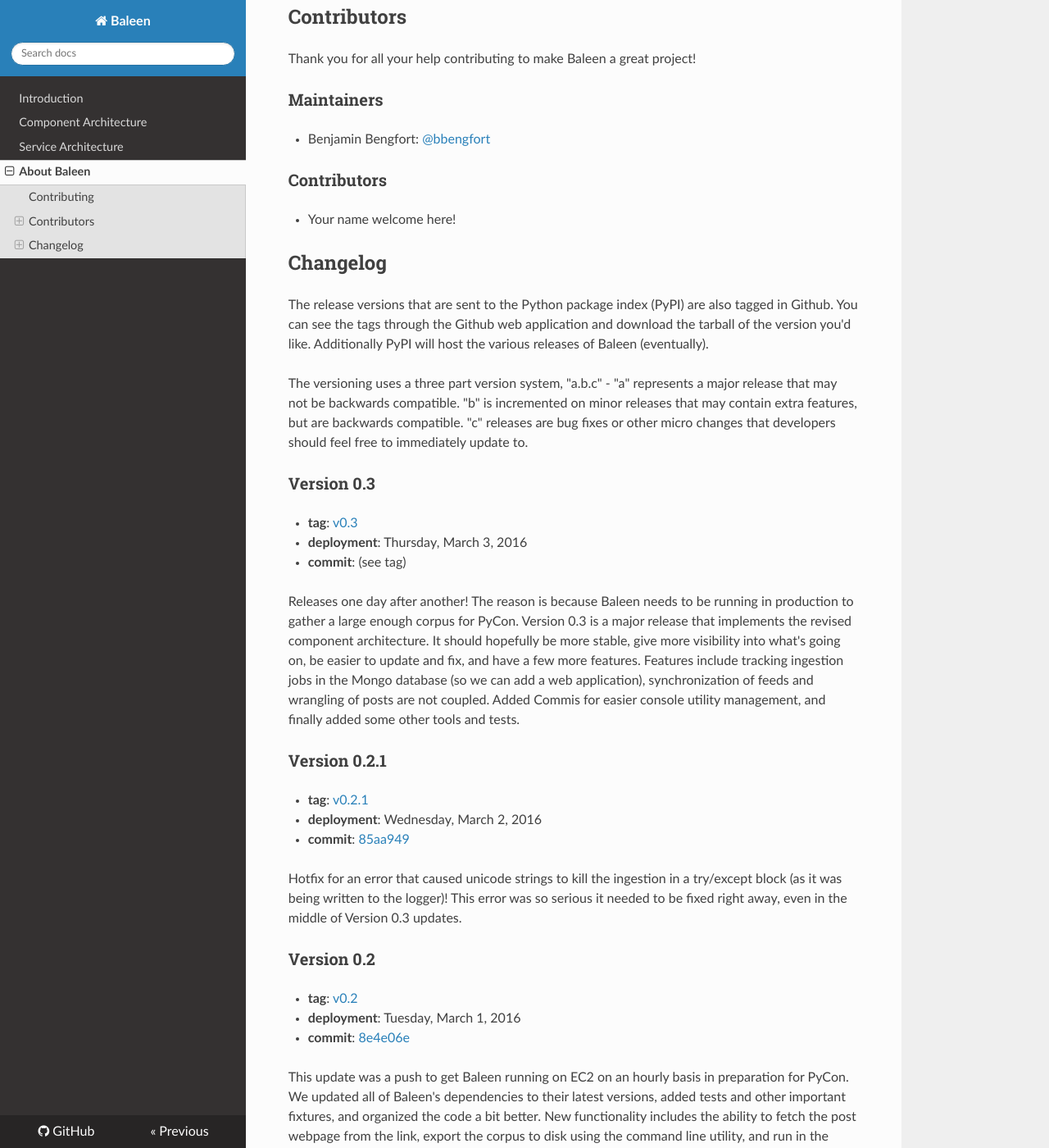
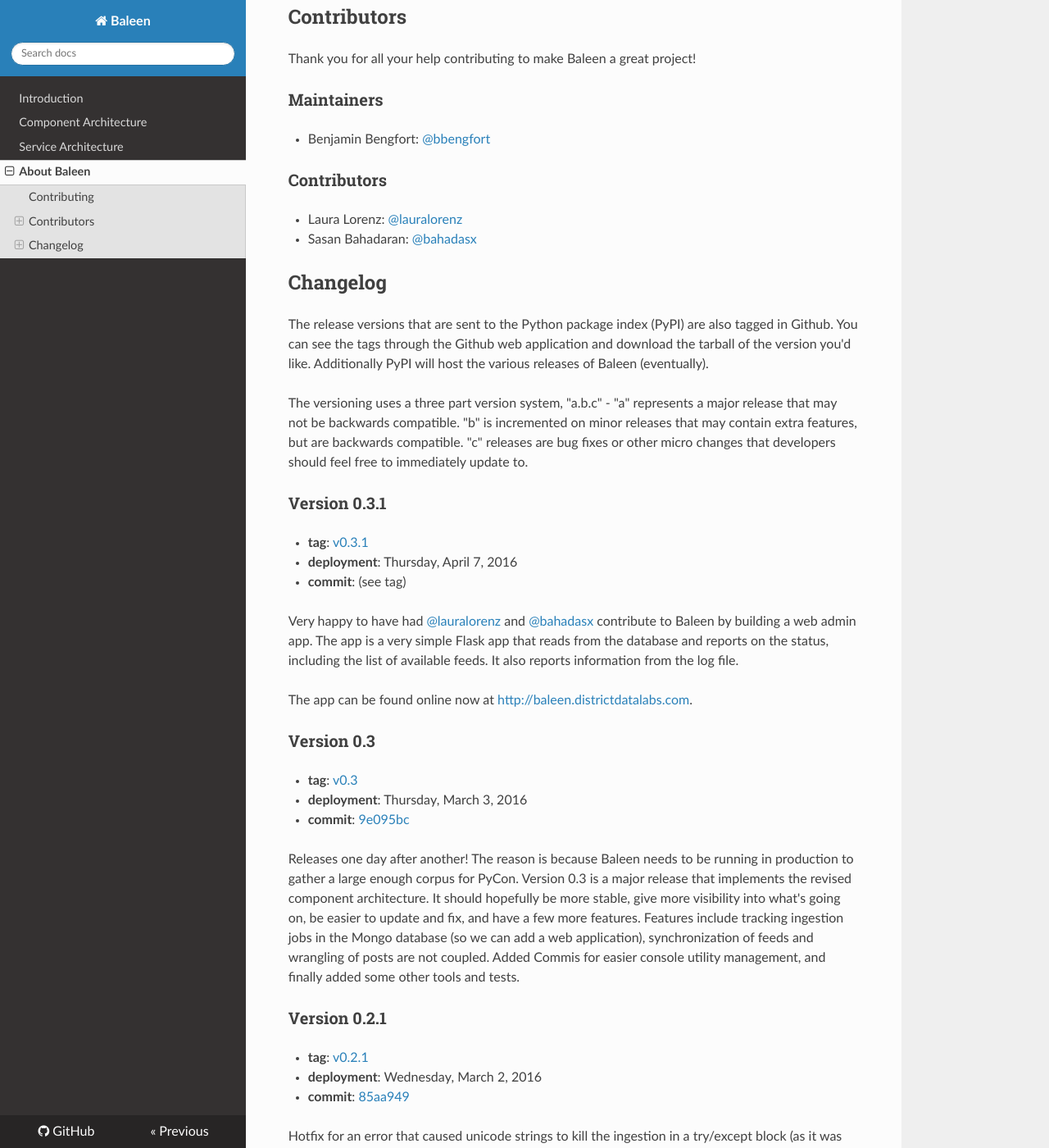
Before and after one commit to DistrictDataLabs/baleen, an MkDocs documentation site: the page built from docs/about.md, in a window 1280 px wide and 1400 px high, scrolled down 1056 px. Shown: the whole window at 82% size. Built offline with MkDocs 1.6.1, drawn with Linux system fonts in a browser that asks for light colours; nearby versions of some CDN libraries; old or Windows-style settings are respelled for this version of MkDocs.

```diff
--- a/baleen/version.py
+++ b/baleen/version.py
@@ -20,7 +20,7 @@ Stores version information such that it can be read by setuptools.
 __version_info__ = {
     'major': 0,
     'minor': 3,
-    'micro': 0,
+    'micro': 1,
     'releaselevel': 'final',
     'serial': 0,
 }
--- a/docs/about.md
+++ b/docs/about.md
@@ -39,7 +39,8 @@ Thank you for all your help contributing to make Baleen a great project!
 
 ### Contributors
 
-- Your name welcome here!
+- Laura Lorenz: [@lauralorenz](https://github.com/lauralorenz)
+- Sasan Bahadaran: [@bahadasx](https://github.com/bahadasx)
 
 ## Changelog
 
@@ -47,11 +48,21 @@ The release versions that are sent to the Python package index (PyPI) are also t
 
 The versioning uses a three part version system, "a.b.c" - "a" represents a major release that may not be backwards compatible. "b" is incremented on minor releases that may contain extra features, but are backwards compatible. "c" releases are bug fixes or other micro changes that developers should feel free to immediately update to.
 
+### Version 0.3.1
+
+* **tag**: [v0.3.1](https://github.com/bbengfort/baleen/releases/tag/v0.3.1)
+* **deployment**: Thursday, April 7, 2016
+* **commit**: (see tag)
+
+Very happy to have had [@lauralorenz](https://github.com/lauralorenz) and [@bahadasx](https://github.com/bahadasx) contribute to Baleen by building a web admin app. The app is a very simple Flask app that reads from the database and reports on the status, including the list of available feeds. It also reports information from the log file.
+
+The app can be found online now at [http://baleen.districtdatalabs.com](http://baleen.districtdatalabs.com).
+
 ### Version 0.3
 
 * **tag**: [v0.3](https://github.com/bbengfort/baleen/releases/tag/v0.3)
 * **deployment**: Thursday, March 3, 2016
-* **commit**: (see tag)
+* **commit**: [9e095bc](https://github.com/bbengfort/baleen/commit/9e095bc4cac584e906dfd6e38eb77b1ef5afe107)
 
 Releases one day after another! The reason is because Baleen needs to be running in production to gather a large enough corpus for PyCon. Version 0.3 is a major release that implements the revised component architecture. It should hopefully be more stable, give more visibility into what's going on, be easier to update and fix, and have a few more features. Features include tracking ingestion jobs in the Mongo database (so we can add a web application), synchronization of feeds and wrangling of posts are not coupled. Added Commis for easier console utility management, and finally added some other tools and tests.
 
```
Also changed, not shown: 1 other file.
